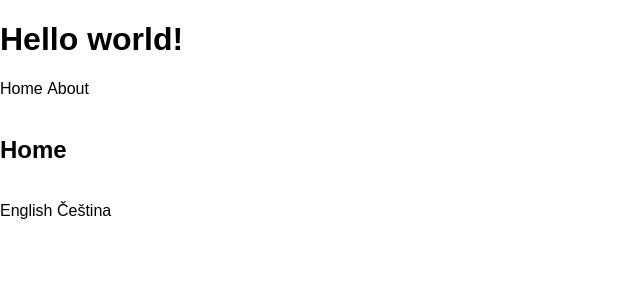
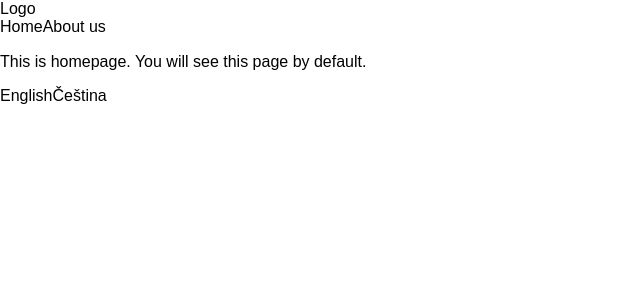
Before and after one commit to martyan/react-redux-hot-boilerplate, a React app: page / in a window 1280 px wide. Shown: the top 300 px of the page, without its empty margins (0-640 px from the left). Built offline with nearby package versions, Linux system fonts and the light colour scheme.

Commit message:
header, content, sticky footer

```diff
--- /dev/null
+++ b/src/components/About.js
@@ -0,0 +1,14 @@
+import React from 'react'
+import PropTypes from 'prop-types'
+
+const About = (props, { t }) => (
+  <div>
+    <p>{t('aboutText')}</p>
+  </div>
+)
+
+About.contextTypes = {
+	t: PropTypes.func.isRequired
+}
+
+export default About
--- /dev/null
+++ b/src/components/Footer.js
@@ -0,0 +1,24 @@
+import React from 'react'
+import PropTypes from 'prop-types'
+import './Footer.scss'
+
+const Footer = ({ setLanguage }, { t }) => (
+  <div styleName="footer">
+    <div styleName="inner">
+      <div styleName="language">
+        <a onClick={() => setLanguage('en')}>{t('languageEN')}</a>
+        <a onClick={() => setLanguage('cs')}>{t('languageCS')}</a>
+      </div>
+    </div>
+  </div>
+)
+
+Footer.contextTypes = {
+  t: PropTypes.func.isRequired
+}
+
+Footer.propTypes = {
+  setLanguage: PropTypes.func.isRequired
+}
+
+export default Footer
--- /dev/null
+++ b/src/components/Footer.scss
@@ -0,0 +1,34 @@
+@import '../variables.scss';
+
+.footer {
+
+	position: absolute;
+	bottom: 0;
+	width: 100%;
+	height: 50px;
+
+	.inner {
+		display: flex;
+		justify-content: flex-end;
+		padding: 15px;
+	}
+
+	.language {
+
+		font-size: .9em;
+		color: #555;
+
+		a {
+
+			margin-right: 10px;
+			cursor: pointer;
+
+			&:last-child {
+				margin-right: 0;
+			}
+
+		}
+
+	}
+
+}
--- /dev/null
+++ b/src/components/Header.js
@@ -0,0 +1,24 @@
+import React from 'react'
+import PropTypes from 'prop-types'
+import { withRouter } from 'react-router'
+import './Header.scss'
+
+const Header = ({ history }, { t }) => (
+  <div styleName="header">
+    <div styleName="logo">Logo</div>
+    <div styleName="nav">
+      <a onClick={() => history.push('/')}>{t('home')}</a>
+      <a onClick={() => history.push('/about')}>{t('about')}</a>
+    </div>
+  </div>
+)
+
+Header.contextTypes = {
+  t: PropTypes.func.isRequired
+}
+
+Header.propTypes = {
+  history: PropTypes.object.isRequired
+}
+
+export default withRouter(Header)
--- /dev/null
+++ b/src/components/Header.scss
@@ -0,0 +1,33 @@
+@import '../variables.scss';
+
+.header {
+
+	display: flex;
+	align-items: center;
+	padding: 15px;
+
+	.logo {
+		margin-right: 50px;
+		font-size: 1.4em;
+		font-weight: bold;
+		color: $green;
+	}
+
+	.nav {
+
+		color: #555;
+
+		a {
+
+			margin-right: 20px;
+			cursor: pointer;
+
+			&:last-child {
+				margin-right: 0;
+			}
+
+		}
+
+	}
+
+}
--- /dev/null
+++ b/src/components/Home.js
@@ -0,0 +1,14 @@
+import React from 'react'
+import PropTypes from 'prop-types'
+
+const Home = (props, { t }) => (
+  <div>
+    <p>{t('homeText')}</p>
+  </div>
+)
+
+Home.contextTypes = {
+	t: PropTypes.func.isRequired
+}
+
+export default Home
--- a/src/components/Layout.js
+++ b/src/components/Layout.js
@@ -5,27 +5,11 @@ import { connect } from 'react-redux'
 import { withRouter } from 'react-router'
 import { Switch, Route } from "react-router-dom"
 import { setLanguage, detectLanguage } from '../containers/Localization/actions'
-
-const Home = (props, { t }) => (
-  <div>
-    <h2>{t('home')}</h2>
-  </div>
-)
-
-Home.contextTypes = {
-	t: PropTypes.func.isRequired
-}
-
-const About = (props, { t }) => (
-  <div>
-    <h2>{t('about')}</h2>
-  </div>
-)
-
-About.contextTypes = {
-	t: PropTypes.func.isRequired
-}
-
+import Header from './Header'
+import Footer from './Footer'
+import Home from './Home'
+import About from './About'
+import './Layout.scss'
 
 class Layout extends Component {
 	static contextTypes = {
@@ -50,28 +34,19 @@ class Layout extends Component {
 		const { setLanguage } = this.props
 
 		return (
-			<div>
-				<h1>{t('helloWorld')}</h1>
+			<div styleName="layout">
 
-				<div>
-					<a onClick={() => this.props.history.push('/')}>{t('home')}</a>&nbsp;
-					<a onClick={() => this.props.history.push('/about')}>{t('about')}</a>
+				<Header />
+
+				<div styleName="content">
+					<Switch>
+						<Route exact path="/" component={Home} />
+						<Route path="/about" component={About} />
+						<Route component={Home}/>
+					</Switch>
 				</div>
 
-				<br />
-
-				<Switch>
-					<Route exact path="/" component={Home} />
-					<Route path="/about" component={About} />
-					<Route component={Home}/>
-				</Switch>
-
-				<br />
-
-				<div>
-					<a onClick={() => setLanguage('en')}>{t('languageEN')}</a>&nbsp;
-					<a onClick={() => setLanguage('cs')}>{t('languageCS')}</a>
-				</div>
+				<Footer setLanguage={setLanguage} />
 
 			</div>
 		)
--- /dev/null
+++ b/src/components/Layout.scss
@@ -0,0 +1,13 @@
+@import '../variables.scss';
+
+.layout {
+
+	min-height: 100%;
+	position: relative;
+
+	.content {
+		padding: 15px;
+		padding-bottom: 50px; /* footer height */
+	}
+
+}
--- a/src/global.scss
+++ b/src/global.scss
@@ -2,3 +2,13 @@
 @import url('https://fonts.googleapis.com/css?family=Open+Sans:300,400,600&subset=latin-ext');
 @import url('https://maxcdn.bootstrapcdn.com/font-awesome/4.7.0/css/font-awesome.min.css');
 @import './variables.scss';
+
+html, body {
+	margin: 0;
+	padding: 0;
+	height: 100%;
+}
+
+:global #app {
+	height: 100%;
+}
--- a/src/translations.js
+++ b/src/translations.js
@@ -2,16 +2,18 @@ const translations = {
 	"en": {
 		"languageEN": "English",
 		"languageCS": "Čeština",
-		"helloWorld": "Hello world!",
 		"home": "Home",
-		"about": "About"
+		"homeText": "This is homepage. You will see this page by default.",
+		"about": "About us",
+		"aboutText": "You can find some info about us here."
 	},
 	"cs": {
 		"languageEN": "English",
 		"languageCS": "Čeština",
-		"helloWorld": "Ahoj světe!",
 		"home": "Domů",
-		"about": "O nás"
+		"homeText": "Tohle je domovská stránka. Zobrazuje se defaultně.",
+		"about": "O nás",
+		"aboutText": "Tady najdete nějaké informace o nás."
 	}
 }
 
```
